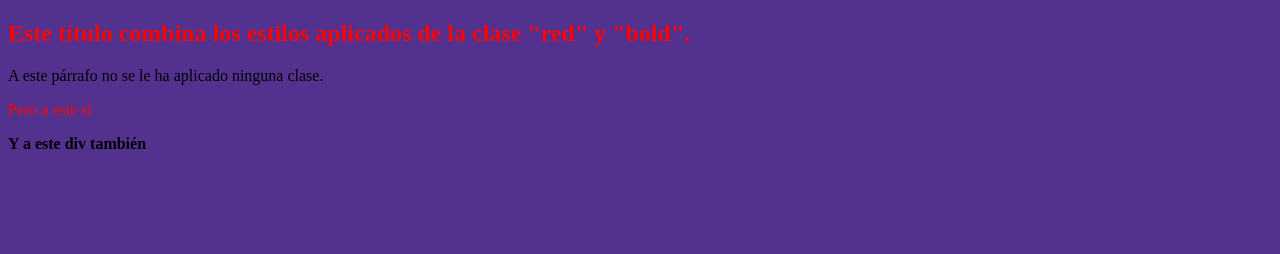
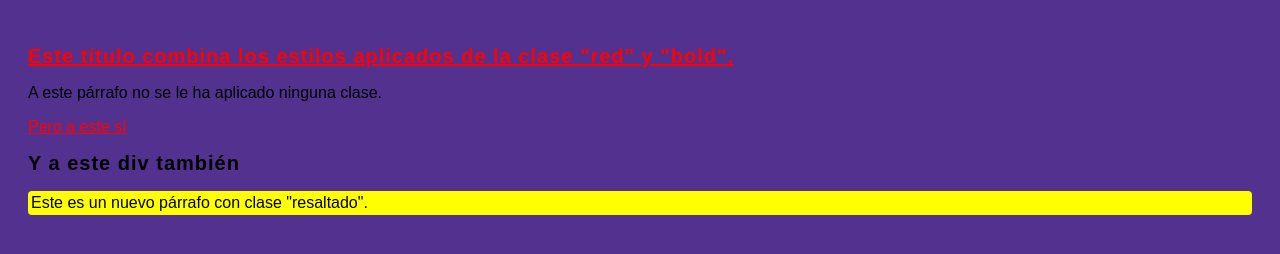
Before and after one commit to Alepern32/TareasDeInterfaces, a plain HTML site: page Tarea3CSS/03_clase1.html in a window 1280 px wide. Drawn offline with Linux system fonts and the light colour scheme.

Commit message:
Update 03_clase1.html

```diff
--- a/Tarea3CSS/03_clase1.html
+++ b/Tarea3CSS/03_clase1.html
@@ -4,24 +4,47 @@
   <meta charset="UTF-8">
   <title>Ejemplo de Clases en HTML</title>
   <style>
-body{
-    background-color: rgb(82, 49, 143);
+/* Color de fondo modificado */
+body {
+  background-color: rgb(82, 49, 143);
+  font-family: Arial, sans-serif;
+  padding: 20px;
 }
-.red{
-color: red;
+
+/* Clase red modificada */
+.red {
+  color: red;
+  text-decoration: underline;
 }
-.bold{
-font-weight: bold;
+
+/* Clase bold modificada */
+.bold {
+  font-weight: bold;
+  font-size: 20px;
+  letter-spacing: 1px;
+}
+
+/* Nueva clase añadida para resaltar */
+.resaltado {
+  background-color: yellow;
+  border-radius: 4px;
+  padding: 3px;
 }
   </style>
 </head>
 <body>
+
   <h2 class="red bold">
     Este título combina los estilos aplicados de la clase "red"
     y "bold".
   </h2>
+
   <p>A este párrafo no se le ha aplicado ninguna clase.</p>
+
   <p class="red">Pero a este sí</p>
+
   <div class="bold">Y a este div también</div>
+
+  <p class="resaltado">Este es un nuevo párrafo con clase "resaltado".</p>
 </body>
 </html>
```
